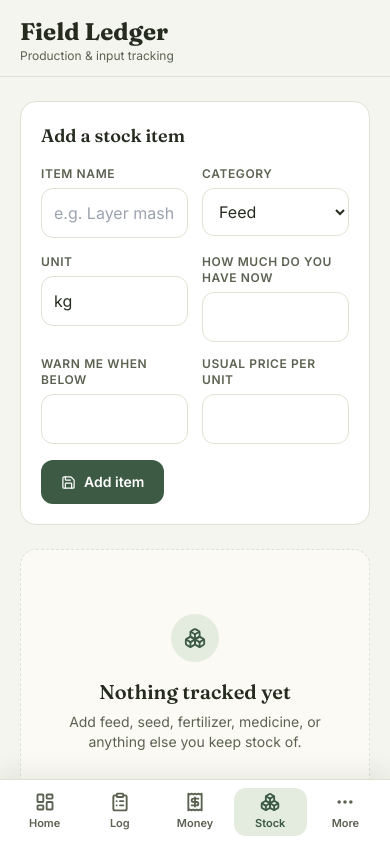
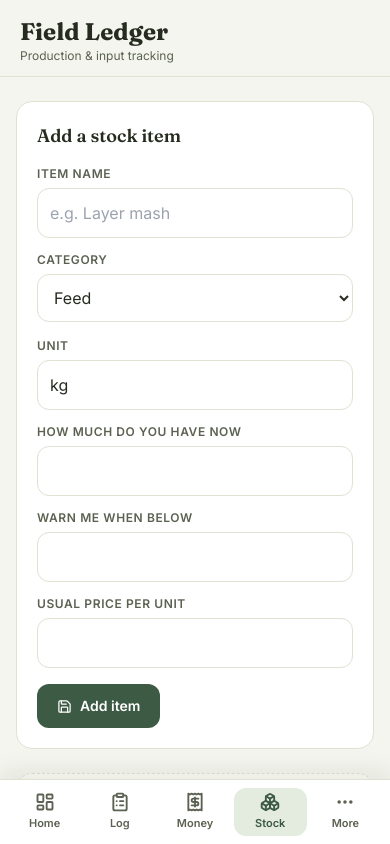
Before and after one commit to makosa-irvin/farm-mvp-app, a React (Vite) app: page / in a window 390 px wide. Both pictures are taken after a click on the button "Stock". Shown: the top 844 px of the page. Built offline with nearby package versions, Linux system fonts and the light colour scheme.

Commit message:
Improve mobile forms, touch targets, safe areas and typography

```diff
--- a/src/index.css
+++ b/src/index.css
@@ -52,19 +52,31 @@ button[class*="hover:bg-black/5"] {
     padding-bottom: calc(76px + env(safe-area-inset-bottom));
   }
 
-  /* Prevent mobile forms from becoming dense two-column desktop forms. */
-  .mobile-stack-form {
+  /* Stack form fields rather than squeezing desktop grids onto a phone. */
+  .farm-app form .grid-cols-2,
+  .farm-app form .grid-cols-3 {
     grid-template-columns: 1fr !important;
   }
 
-  /* Keep tables usable without shrinking text below readable sizes. */
-  .ledger-table-wrap {
-    overflow-x: auto;
-    -webkit-overflow-scrolling: touch;
+  .farm-app input,
+  .farm-app select,
+  .farm-app textarea {
+    min-height: 44px;
+    font-size: 16px;
   }
 
-  .ledger-table {
+  .farm-app form .btn-primary,
+  .farm-app form .btn-ghost {
+    min-height: 44px;
+  }
+
+  .farm-app table.ledger-table {
     min-width: 620px;
+  }
+
+  .farm-app main {
+    padding-left: 16px;
+    padding-right: 16px;
   }
 }
 
```
